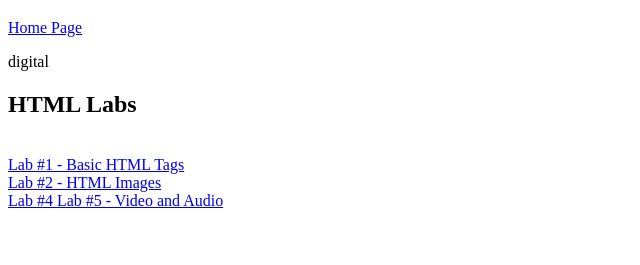
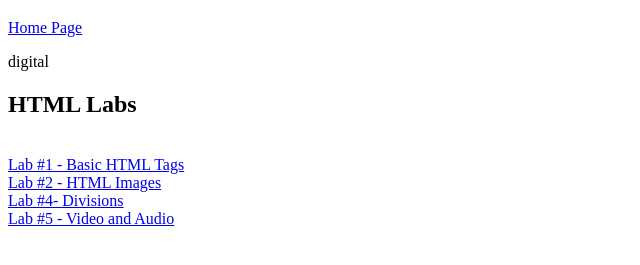
Before and after one commit to NormaJ04/NormaJ04.github.io, a plain HTML site: page digitaldesign.html in a window 1280 px wide. Shown: the part 79-344 px from the top of the page, without its empty margins (0-640 px from the left). Drawn offline with Linux system fonts and the light colour scheme.

Commit message:
Update digitaldesign.html

```diff
--- a/digitaldesign.html
+++ b/digitaldesign.html
@@ -21,8 +21,12 @@
     <br>
       <a href= "html_lab2.html">Lab #2 - HTML Images </a>
     <br>
+    <a href="html_lab3.hmtl>Lab #3- Hyperlinks </a>
+      <br>
 
-    <a href=html_lab4.html>Lab #4
+    <a href=html_lab4.html>Lab #4- Divisions</a>
+    <br>
+
    <a href= "html_lab5.html">Lab #5 - Video and Audio </a>
   </body>
 </html>
```
